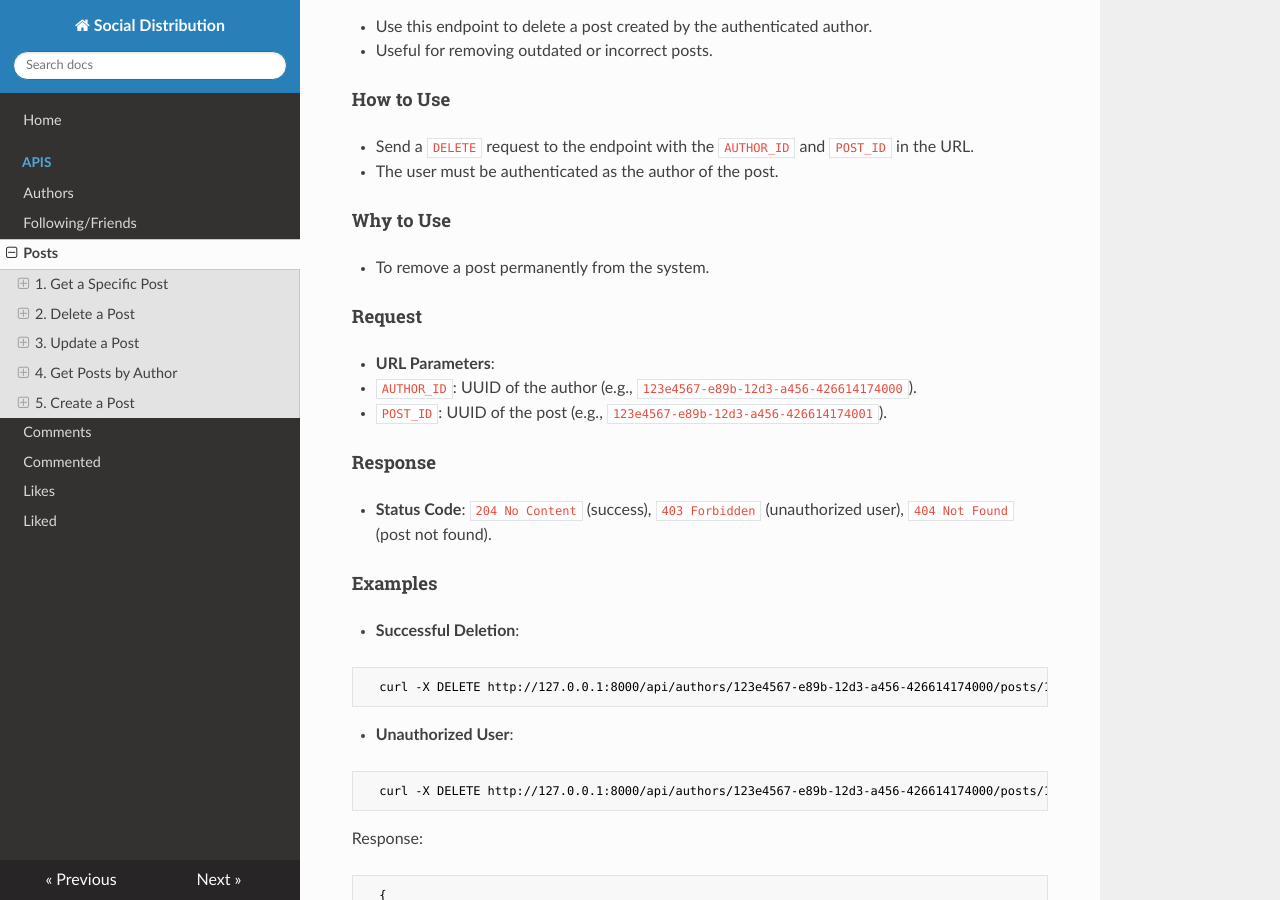
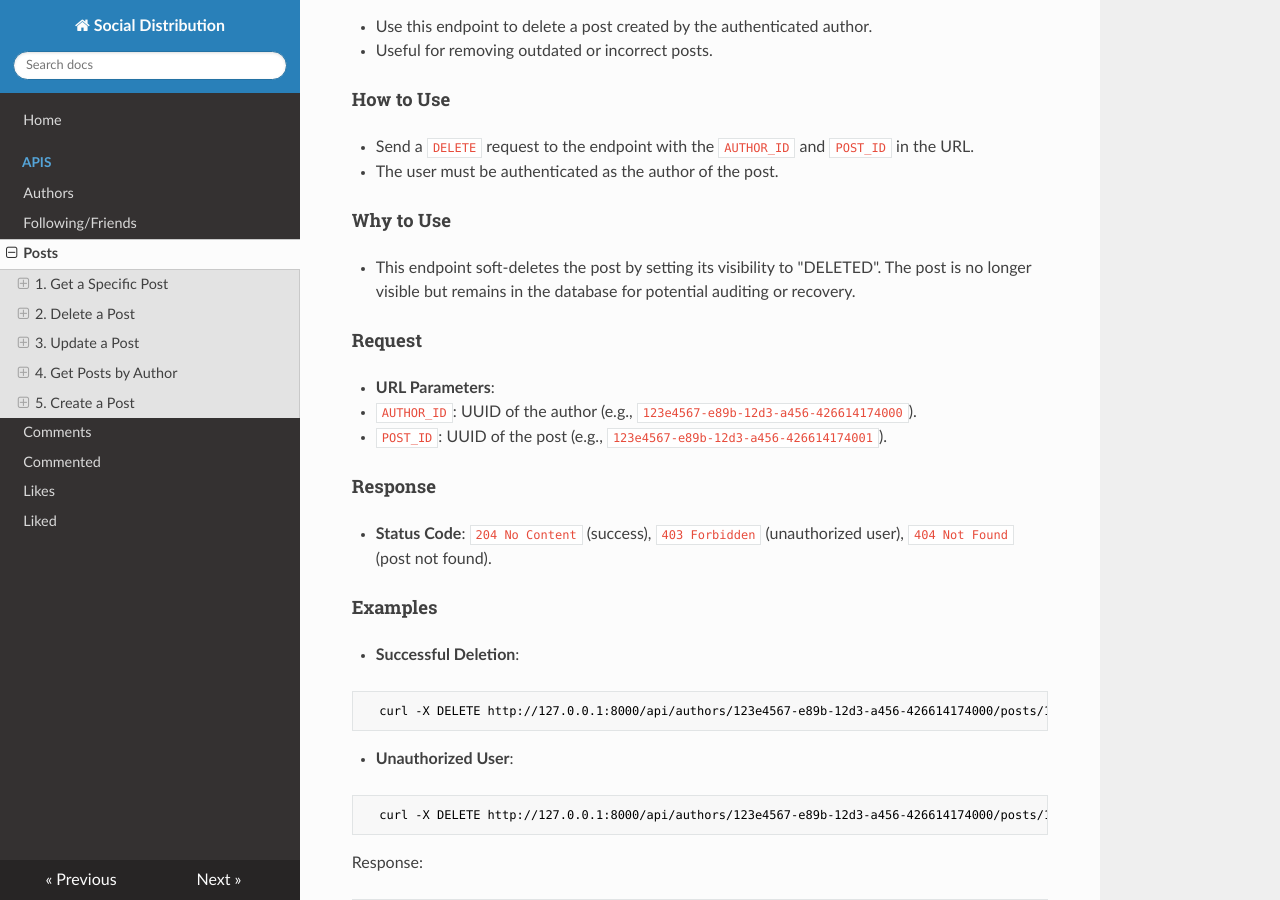
Before and after one commit to redtrovelvet/SalmoNet, an MkDocs documentation site: the page built from docs/post_api.md, in a window 1280 px wide and 900 px high, scrolled down 2091 px. Built offline with MkDocs 1.6.1, drawn with Linux system fonts in a browser that asks for light colours; nearby versions of some CDN libraries; some of the changed text lies outside the part shown.

```diff
--- a/docs/post_api.md
+++ b/docs/post_api.md
@@ -115,7 +115,7 @@
 
 #### **Why to Use**
 
-- To remove a post permanently from the system.
+- This endpoint soft-deletes the post by setting its visibility to "DELETED". The post is no longer visible but remains in the database for potential auditing or recovery.
 
 #### **Request**
 
```
Also changed, not shown: other parts of docs/post_api.md (+1 -0 lines), 1 other file.
